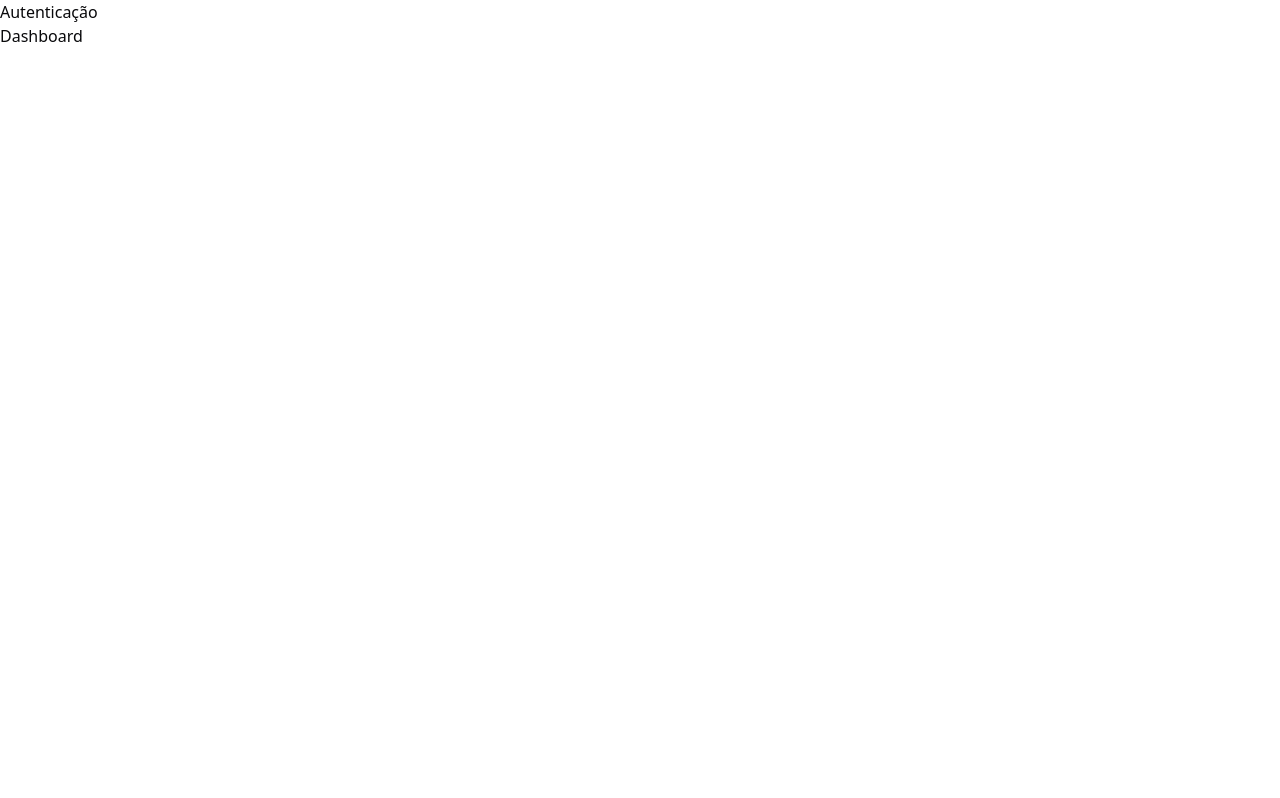
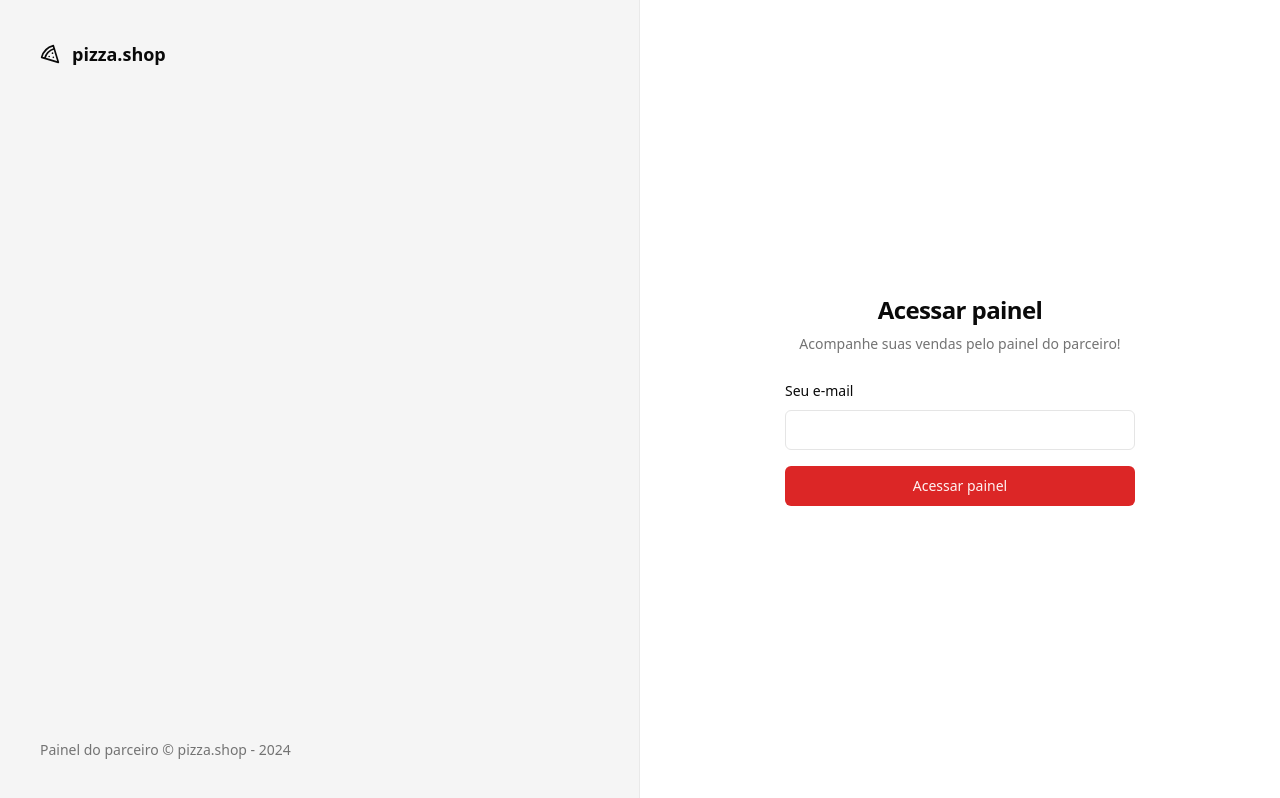
Before and after one commit to ViniciusSouzaDosReis/pizza-shop, a React (Vite) app: page /sign-in in a window 1280 px wide. Built offline with nearby package versions, Linux system fonts and the light colour scheme.

Commit message:
Páginas e componentes (UI) - Página: Login

```diff
--- a/package.json
+++ b/package.json
@@ -10,6 +10,7 @@
     "preview": "vite preview"
   },
   "dependencies": {
+    "@radix-ui/react-label": "^2.0.2",
     "@radix-ui/react-slot": "^1.0.2",
     "class-variance-authority": "^0.7.0",
     "clsx": "^2.1.0",
--- /dev/null
+++ b/src/components/ui/input.tsx
@@ -0,0 +1,25 @@
+import * as React from 'react'
+
+import { cn } from '@/lib/utils'
+
+export interface InputProps
+  extends React.InputHTMLAttributes<HTMLInputElement> {}
+
+const Input = React.forwardRef<HTMLInputElement, InputProps>(
+  ({ className, type, ...props }, ref) => {
+    return (
+      <input
+        type={type}
+        className={cn(
+          'flex h-10 w-full rounded-md border border-input bg-background px-3 py-2 text-sm ring-offset-background file:border-0 file:bg-transparent file:text-sm file:font-medium placeholder:text-muted-foreground focus-visible:outline-none focus-visible:ring-2 focus-visible:ring-ring focus-visible:ring-offset-2 disabled:cursor-not-allowed disabled:opacity-50',
+          className,
+        )}
+        ref={ref}
+        {...props}
+      />
+    )
+  },
+)
+Input.displayName = 'Input'
+
+export { Input }
--- /dev/null
+++ b/src/components/ui/label.tsx
@@ -0,0 +1,24 @@
+import * as LabelPrimitive from '@radix-ui/react-label'
+import { cva, type VariantProps } from 'class-variance-authority'
+import * as React from 'react'
+
+import { cn } from '@/lib/utils'
+
+const labelVariants = cva(
+  'text-sm font-medium leading-none peer-disabled:cursor-not-allowed peer-disabled:opacity-70',
+)
+
+const Label = React.forwardRef<
+  React.ElementRef<typeof LabelPrimitive.Root>,
+  React.ComponentPropsWithoutRef<typeof LabelPrimitive.Root> &
+    VariantProps<typeof labelVariants>
+>(({ className, ...props }, ref) => (
+  <LabelPrimitive.Root
+    ref={ref}
+    className={cn(labelVariants(), className)}
+    {...props}
+  />
+))
+Label.displayName = LabelPrimitive.Root.displayName
+
+export { Label }
--- a/src/global.css
+++ b/src/global.css
@@ -3,66 +3,51 @@
 @tailwind utilities;
 
 @layer base {
+  @layer base {
     :root {
       --background: 0 0% 100%;
-    --foreground: 240 10% 3.9%;
-
+      --foreground: 0 0% 3.9%;
       --card: 0 0% 100%;
-    --card-foreground: 240 10% 3.9%;
-
+      --card-foreground: 0 0% 3.9%;
       --popover: 0 0% 100%;
-    --popover-foreground: 240 10% 3.9%;
-
-    --primary: 240 5.9% 10%;
-    --primary-foreground: 0 0% 98%;
-
-    --secondary: 240 4.8% 95.9%;
-    --secondary-foreground: 240 5.9% 10%;
-
-    --muted: 240 4.8% 95.9%;
-    --muted-foreground: 240 3.8% 46.1%;
-
-    --accent: 240 4.8% 95.9%;
-    --accent-foreground: 240 5.9% 10%;
-
+      --popover-foreground: 0 0% 3.9%;
+      --primary: 0 72.2% 50.6%;
+      --primary-foreground: 0 85.7% 97.3%;
+      --secondary: 0 0% 96.1%;
+      --secondary-foreground: 0 0% 9%;
+      --muted: 0 0% 96.1%;
+      --muted-foreground: 0 0% 45.1%;
+      --accent: 0 0% 96.1%;
+      --accent-foreground: 0 0% 9%;
       --destructive: 0 84.2% 60.2%;
       --destructive-foreground: 0 0% 98%;
-
-    --border: 240 5.9% 90%;
-    --input: 240 5.9% 90%;
-    --ring: 240 10% 3.9%;
-
+      --border: 0 0% 89.8%;
+      --input: 0 0% 89.8%;
+      --ring: 0 72.2% 50.6%;
       --radius: 0.5rem;
     }
 
     .dark {
-    --background: 240 10% 3.9%;
+      --background: 0 0% 3.9%;
       --foreground: 0 0% 98%;
-
-    --card: 240 10% 3.9%;
+      --card: 0 0% 3.9%;
       --card-foreground: 0 0% 98%;
-
-    --popover: 240 10% 3.9%;
+      --popover: 0 0% 3.9%;
       --popover-foreground: 0 0% 98%;
-
-    --primary: 0 0% 98%;
-    --primary-foreground: 240 5.9% 10%;
-
-    --secondary: 240 3.7% 15.9%;
+      --primary: 0 72.2% 50.6%;
+      --primary-foreground: 0 85.7% 97.3%;
+      --secondary: 0 0% 14.9%;
       --secondary-foreground: 0 0% 98%;
-
-    --muted: 240 3.7% 15.9%;
-    --muted-foreground: 240 5% 64.9%;
-
-    --accent: 240 3.7% 15.9%;
+      --muted: 0 0% 14.9%;
+      --muted-foreground: 0 0% 63.9%;
+      --accent: 0 0% 14.9%;
       --accent-foreground: 0 0% 98%;
-
       --destructive: 0 62.8% 30.6%;
       --destructive-foreground: 0 0% 98%;
-
-    --border: 240 3.7% 15.9%;
-    --input: 240 3.7% 15.9%;
-    --ring: 240 4.9% 83.9%;
+      --border: 0 0% 14.9%;
+      --input: 0 0% 14.9%;
+      --ring: 0 72.2% 50.6%;
+    }
   }
 }
 
--- a/src/pages/_layout/auth.tsx
+++ b/src/pages/_layout/auth.tsx
@@ -1,11 +1,20 @@
+import { Pizza } from 'lucide-react'
 import { Outlet } from 'react-router-dom'
 
 export function AuthLayout() {
   return (
-    <div>
-      <h1>Autenticação</h1>
+    <div className="grid min-h-screen grid-cols-2">
+      <div className="flex h-full flex-col justify-between border-r border-foreground/5 bg-muted p-10 text-muted-foreground">
+        <div className="flex items-center gap-3 text-lg text-foreground">
+          <Pizza className="h-5 w-5" />
+          <span className="font-semibold">pizza.shop</span>
+        </div>
+        <footer className="text-sm">
+          Painel do parceiro &copy; pizza.shop - {new Date().getFullYear()}
+        </footer>
+      </div>
 
-      <div>
+      <div className="flex flex-col items-center justify-center">
         <Outlet />
       </div>
     </div>
--- a/src/pages/auth/sign-in.tsx
+++ b/src/pages/auth/sign-in.tsx
@@ -1,10 +1,36 @@
 import { Helmet } from 'react-helmet-async'
+
+import { Button } from '@/components/ui/button'
+import { Input } from '@/components/ui/input'
+import { Label } from '@/components/ui/label'
 
 export function SignIn() {
   return (
     <>
       <Helmet title="Login" />
-      <h1>Dashboard</h1>
+      <div className="p-8">
+        <div className="flex w-[350px] flex-col justify-center gap-6">
+          <div className="flex flex-col gap-2 text-center">
+            <h1 className="text-2xl font-semibold tracking-tight">
+              Acessar painel
+            </h1>
+            <p className="text-sm text-muted-foreground">
+              Acompanhe suas vendas pelo painel do parceiro!
+            </p>
+          </div>
+
+          <form className="space-y-4">
+            <div className="space-y-2">
+              <Label htmlFor="email">Seu e-mail</Label>
+              <Input id="email" type="email" />
+            </div>
+
+            <Button className="w-full" type="submit">
+              Acessar painel
+            </Button>
+          </form>
+        </div>
+      </div>
     </>
   )
 }
```
Also changed, not shown: src/components/ui/button.tsx (+21 -21 lines), 1 other file (tests, documents, lock files or other folders). Lines whose indentation alone changed are shown as unchanged.
